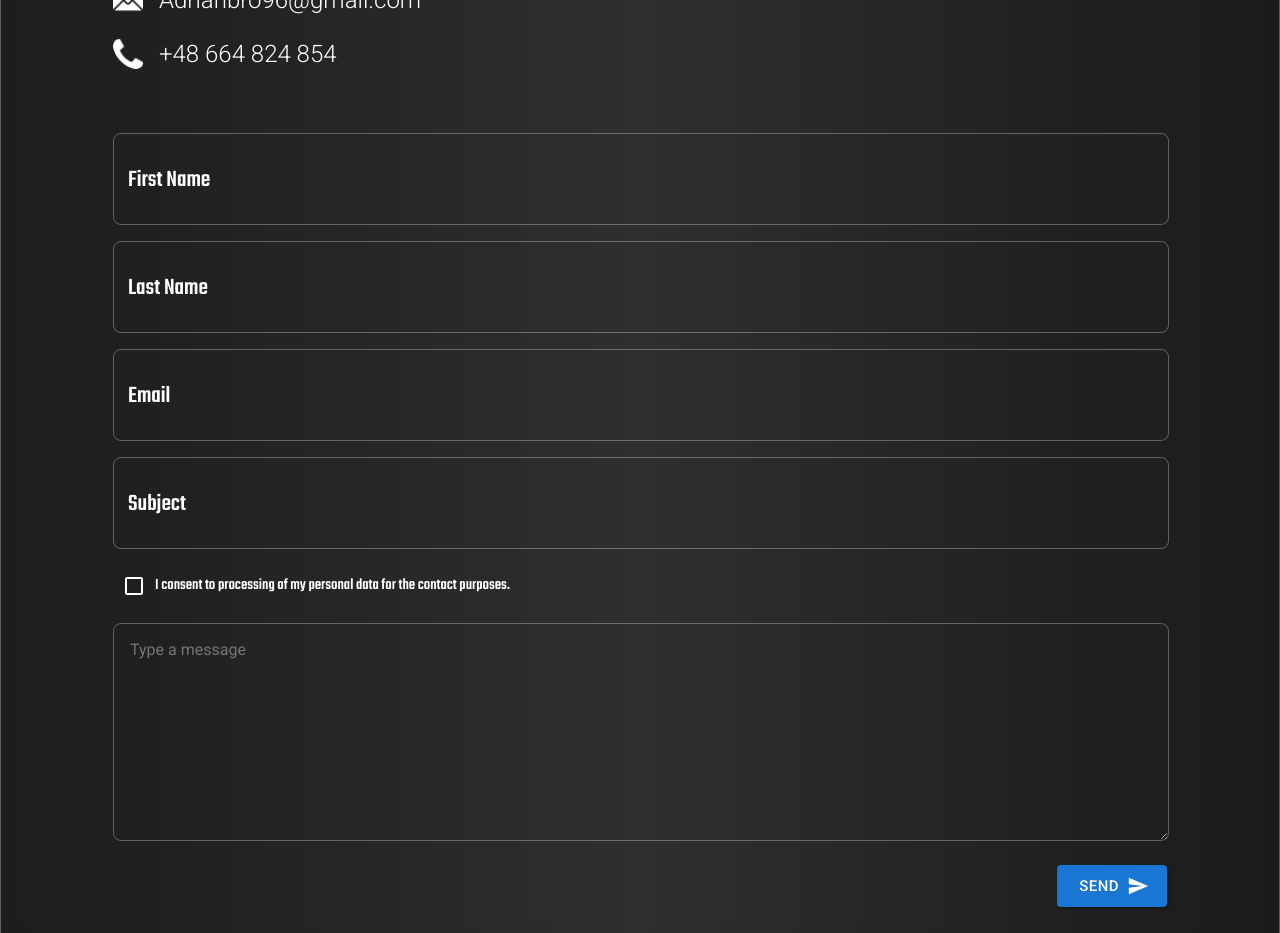
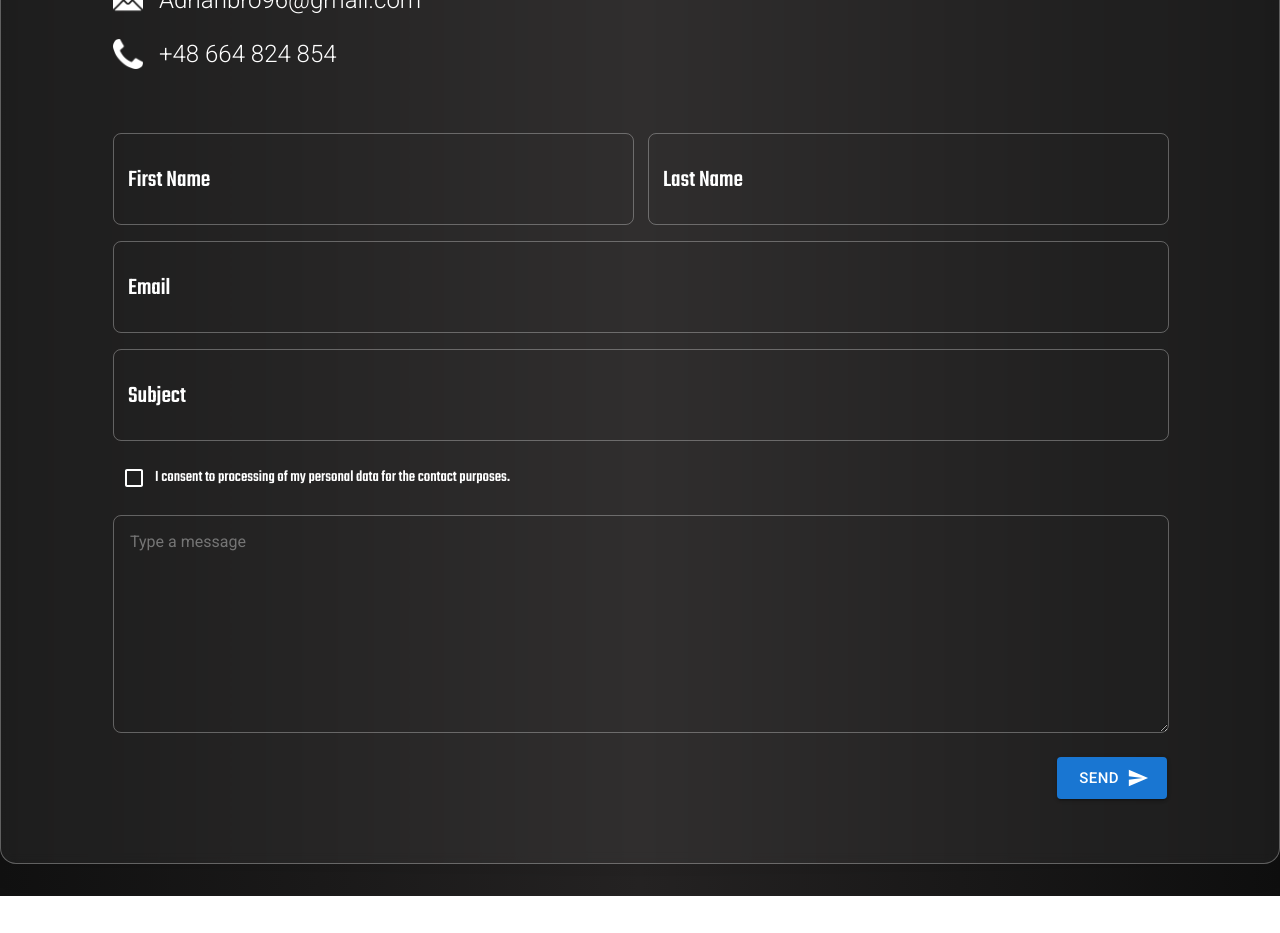
Before and after one commit to AdrianBroek/portfolio, a React (Create React App) app: page / in a window 1280 px wide. Shown: the part 5980-6913 px from the top of the page. After the commit the page ends 6876 px from the top, so only its background shows below. Built offline with nearby package versions, Linux system fonts and the light colour scheme.

Commit message:
fix contact form inputs design

```diff
--- a/src/pages/Contact.js
+++ b/src/pages/Contact.js
@@ -101,6 +101,7 @@ const Contact = () => {
                 </div>
             </aside>
             <form ref={form} onSubmit={sendEmail}>
+                <div className="fifty">
                     <div className="inputContainer name">
                         <input minLength='3' required type="text" name="fname" id="fname" />
                         <label className="inputLabel">
@@ -113,7 +114,7 @@ const Contact = () => {
                             <span className="inputSpan">Last Name</span>
                         </label>
                     </div>
-
+                </div>
                 <div className="inputContainer mail">
                     <input onChange={mailChange} required type="email" name="user_email" id="user_email"/>
                     <label className="inputLabel">
--- a/src/styles/contact.scss
+++ b/src/styles/contact.scss
@@ -40,6 +40,10 @@
                 font-size: 1rem;
             }
         }
+        .fifty {
+            display: flex;
+            column-gap: 1rem;
+        }
         .agreedment {
             display: flex;
             align-items: center;
@@ -50,6 +54,7 @@
             justify-content: flex-end;
         }
         .inputContainer {
+            width: 100%;
             position: relative;
             label {
                 background: transparent;
@@ -151,6 +156,10 @@
 
 
 @media screen and (max-width: 501px) {
+    .contact form .fifty {
+        flex-direction: column;
+        row-gap: 1rem;
+    }
     .contact aside, .contact form {
         padding: 2rem 0;
 
```
Lines whose indentation alone changed are shown as unchanged.
